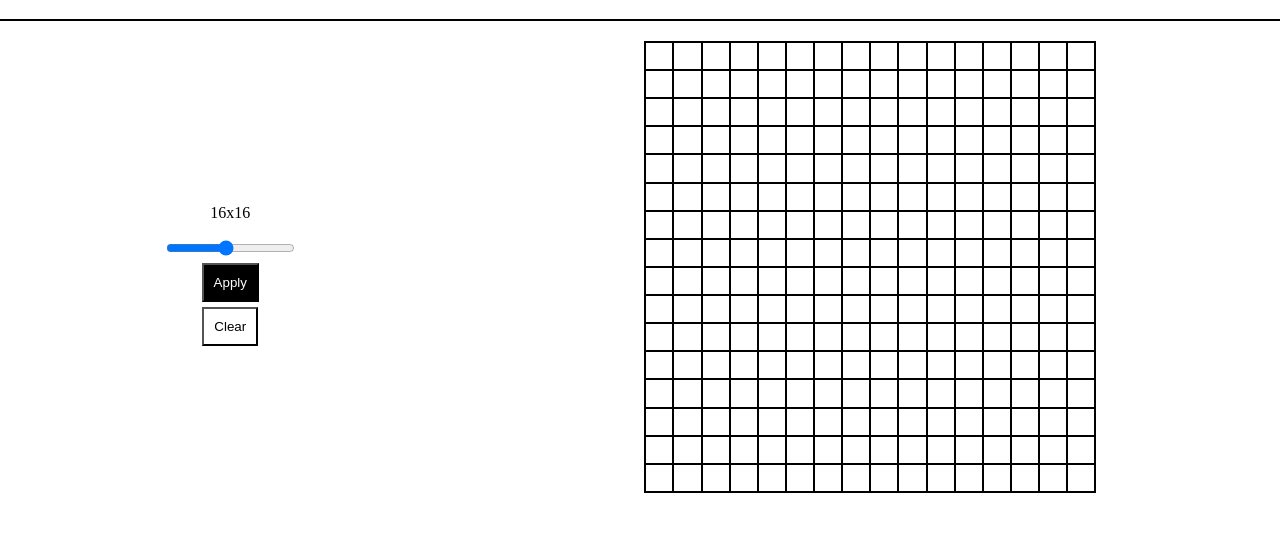
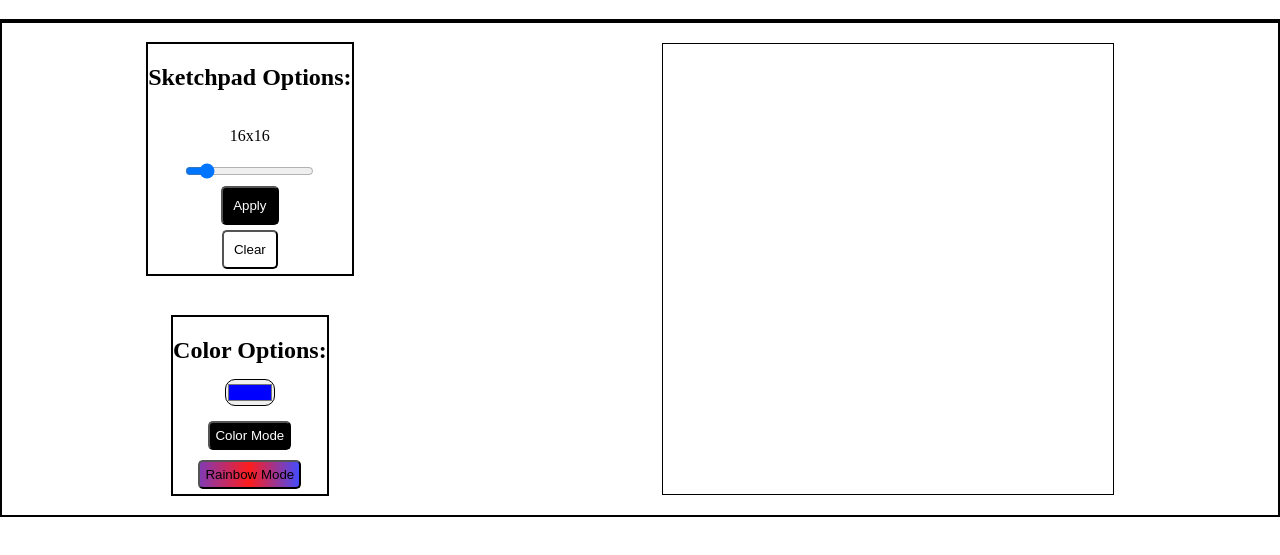
Before and after one commit to MJProgramming/Etch-a-Sketch, a plain HTML site: page index.html in a window 1280 px wide. Shown: the part 61-616 px from the top of the page. Drawn offline with Linux system fonts and the light colour scheme.

Commit message:
Added rainbow mode and color picker option, changed layout of HTML

```diff
--- a/dist/index.js
+++ b/dist/index.js
@@ -1,10 +1,11 @@
 "use strict";
 const gridcont = document.querySelector('.grid-container');
-const inputContainer = document.querySelector('.input-container');
-const para = inputContainer === null || inputContainer === void 0 ? void 0 : inputContainer.querySelector('p');
+const para = document.getElementsByClassName('para-size')[0];
 const inputslide = document.getElementById('grid-input');
 const apply = document.getElementById('applybtn');
 const clear = document.getElementById('clearbtn');
+const rainbow = document.getElementById('rb-mode');
+const colorBtn = document.getElementById('color-mode');
 let root = document.documentElement;
 let gridsize = document.getElementById('grid-input').value;
 createGrid(parseInt(gridsize), parseInt(gridsize));
@@ -30,15 +31,34 @@ apply === null || apply === void 0 ? void 0 : apply.addEventListener('click', ()
     createGrid(parseInt(gridsize), parseInt(gridsize));
     items = Array.from(document.getElementsByClassName('grid-item'));
 });
+rainbow === null || rainbow === void 0 ? void 0 : rainbow.addEventListener('click', () => {
+    items.forEach((item) => {
+        item.addEventListener('mouseover', () => {
+            item.style.backgroundColor = getRandomColor();
+        });
+    });
+});
+colorBtn === null || colorBtn === void 0 ? void 0 : colorBtn.addEventListener('click', () => {
+    items.forEach((item) => {
+        item.addEventListener('mouseover', () => {
+            item.style.backgroundColor = item.style.backgroundColor = document.getElementById('colorpick').value;
+        });
+    });
+});
 function createGrid(sizeRow, sizeCol) {
     gridcont === null || gridcont === void 0 ? void 0 : gridcont.setAttribute('style', `--grid-cols: ${sizeRow}; --grid-rows: ${sizeRow}`);
     for (let i = 0; i < (sizeRow * sizeCol); i++) {
         let item = document.createElement('div');
         item.className = 'grid-item';
         item.addEventListener('mouseover', () => {
-            item.style.backgroundColor = "black";
+            item.style.backgroundColor = document.getElementById('colorpick').value;
         });
         gridcont === null || gridcont === void 0 ? void 0 : gridcont.appendChild(item);
     }
 }
+function getRandomColor() {
+    const randomColor = Math.floor(Math.random() * 16777215).toString(16);
+    const colorStr = "#" + randomColor;
+    return colorStr;
+}
 //# sourceMappingURL=index.js.map
--- a/index.html
+++ b/index.html
@@ -12,11 +12,20 @@
             <h1>Etch-a-Sketch</h1>
         </div>
         <div class="main-container">
-            <div class="input-container">
-                <p></p>
-                <input name="input" type="range" value="16" id="grid-input" max="30" min="4">
-                <button id="applybtn">Apply</button>
-                <button id="clearbtn">Clear</button>
+            <div class="options-container">
+                <div class="input-container">
+                    <h2>Sketchpad Options:</h2>
+                    <p class="para-size"></p>
+                    <input name="input" type="range" value="16" id="grid-input" max="100" min="4">
+                    <button id="applybtn">Apply</button>
+                    <button id="clearbtn">Clear</button>
+                </div>
+                <div class="color-container">
+                    <h2>Color Options:</h2>
+                    <input type="color" id="colorpick" value="#0000ff">
+                    <button id="color-mode">Color Mode</button>
+                    <button id="rb-mode">Rainbow Mode</button>
+                </div>
             </div>
             <div class="grid-container">
 
--- a/styles.css
+++ b/styles.css
@@ -24,6 +24,7 @@ body {
 .main-container {
     display: flex;
     justify-content: space-around;
+    border: 2px solid black;
 }
 
 .grid-container {
@@ -37,16 +38,30 @@ body {
     grid-template-columns: repeat(var(--grid-cols), 1fr);
 }
 
-.grid-item {
-    border: 1px solid black;
+.options-container {
+    display: flex;
+    flex-direction: column;
+    justify-content: space-around;
+    align-items: center;
 }
 
 .input-container {
     display: flex;
+    border: 2px solid black;
     flex-direction: column;
     justify-content: space-between;
     align-items: center;
+    align-self: flex-start;
     justify-content: center;
+}
+
+.color-container {
+    display: flex;
+    flex-direction: column;
+    align-items: center;
+    justify-self: flex-end;
+    justify-content: space-between;
+    border: 2px solid black;
 }
 
 #applybtn {
@@ -54,6 +69,7 @@ body {
     background-color: black;
     padding: 10px;
     margin-top: 5px;
+    border-radius: 5px;
 }
 
 #clearbtn {
@@ -61,4 +77,29 @@ body {
     background-color: white;
     padding: 10px;
     margin-top: 5px;
+    margin-bottom: 5px;
+    border-radius: 5px;
 }
+
+#colorpick {
+    padding: 0;
+    margin: 10px;
+    margin-top: -5px;
+    border-radius: 10px;
+}
+
+#color-mode {
+    color: white;
+    background-color: black;
+    border-radius: 5px;
+    padding: 5px;
+    margin: 5px;
+}
+
+#rb-mode {
+    background: rgb(131,58,180);
+    background: linear-gradient(90deg, rgba(131,58,180,1) 0%, rgba(253,29,29,1) 50%, rgba(69,75,252,1) 100%);
+    border-radius: 5px;
+    padding: 5px;
+    margin: 5px;
+}
```
Also changed, not shown: 2 other files.
